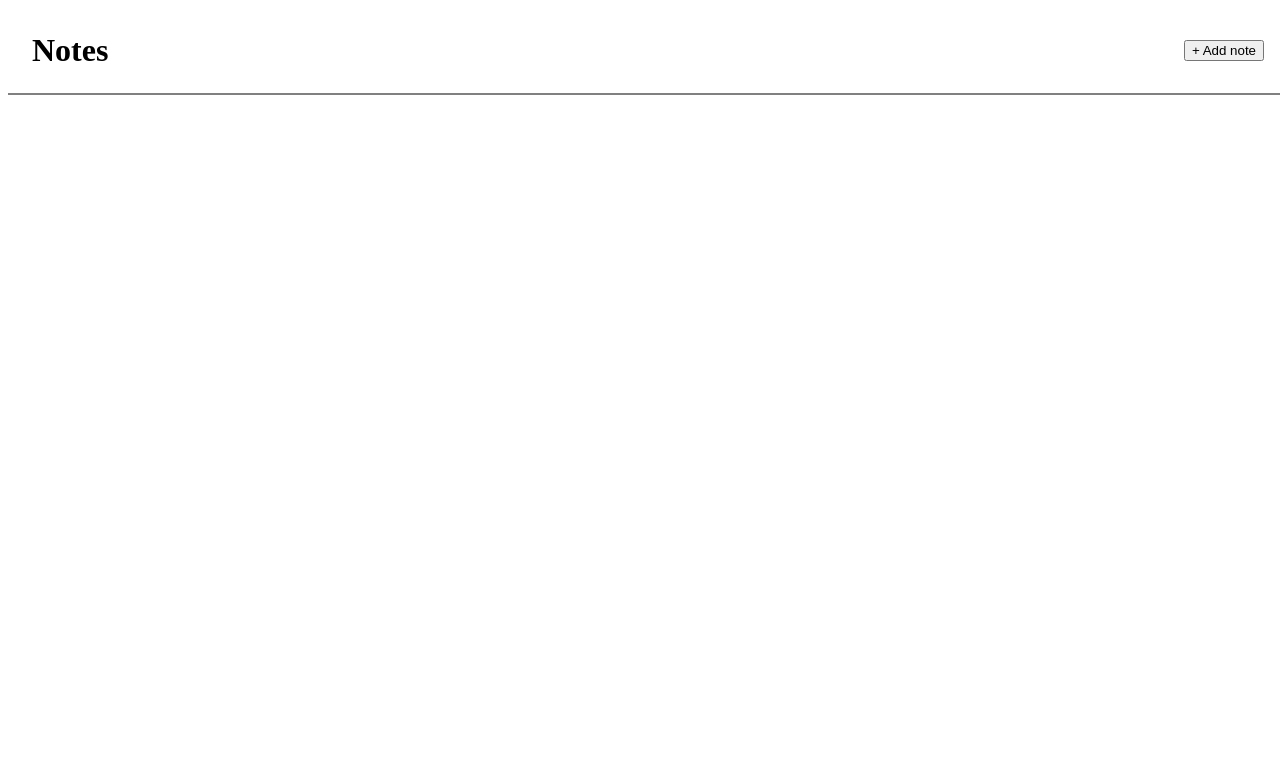
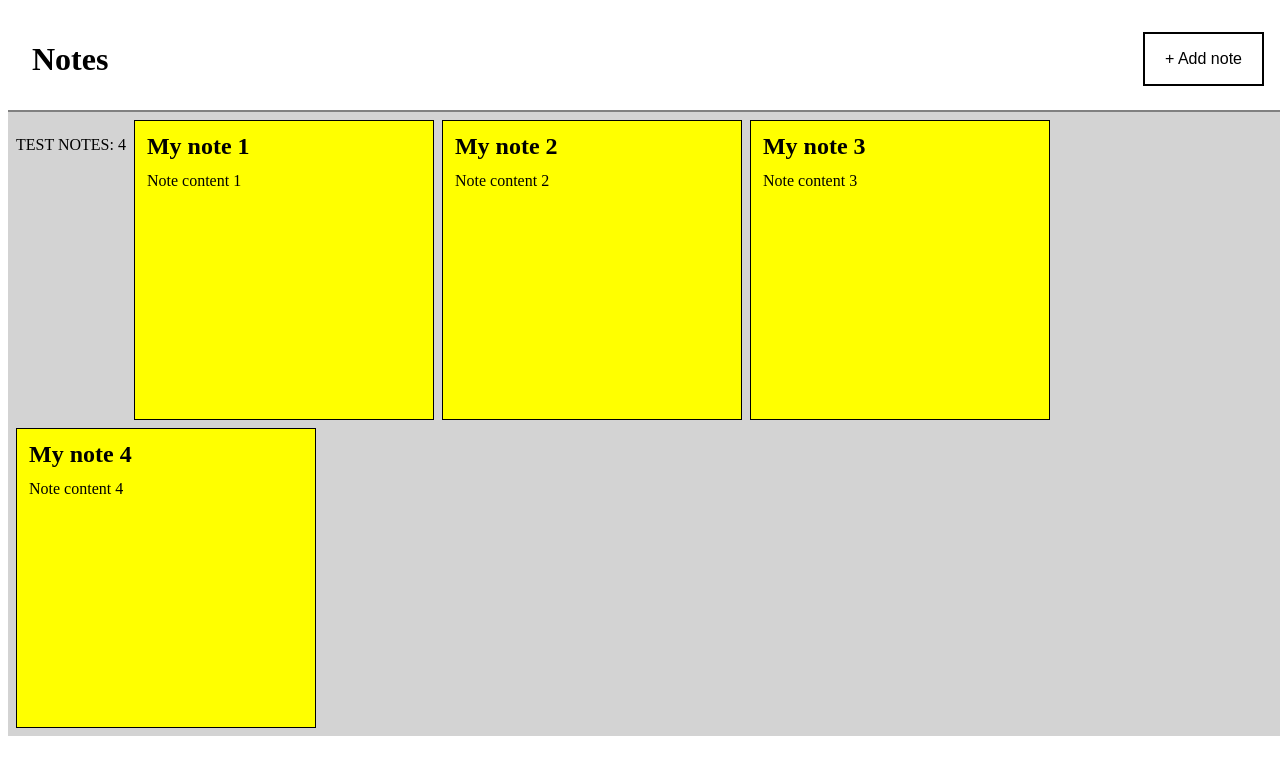
Before and after one commit to bc2324/assignment-1, a React (Vite) app: page / in a window 1280 px wide. Shown: the top 774 px of the page. Built offline with nearby package versions, Linux system fonts and the light colour scheme.

Commit message:
Fix note rendering

```diff
--- a/src/App.jsx
+++ b/src/App.jsx
@@ -1,16 +1,50 @@
-import './App.css'
+import { useState } from "react";
+import "./App.css";
+import NotePreviewComponent from "./NotePreviewComponent";
 
 function App() {
+  const [notes, setNotes] = useState([
+    { id: 1, title: "My note 1", content: "Note content 1" },
+    { id: 2, title: "My note 2", content: "Note content 2" },
+    { id: 3, title: "My note 3", content: "Note content 3" },
+    { id: 4, title: "My note 4", content: "Note content 4" },
+  ]);
+
+  function addNote() {
+    const n = notes.length + 1;
+
+    const newNote = {
+      id: n,
+      title: `My note ${n}`,
+      content: `Note content ${n}`,
+    };
+
+    setNotes([...notes, newNote]);
+  }
+
   return (
     <div className="app">
       <header className="header">
         <h1>Notes</h1>
-        <button className="add-btn">+ Add note</button>
+
+        <button className="add-button" onClick={addNote}>
+          + Add note
+        </button>
       </header>
 
-      <main className="main"></main>
+      <main className="notes-container">
+        <p>TEST NOTES: {notes.length}</p>
+
+        {notes.map((note) => (
+          <NotePreviewComponent
+            key={note.id}
+            title={note.title}
+            content={note.content}
+          />
+        ))}
+      </main>
     </div>
-  )
+  );
 }
 
-export default App
+export default App;
--- a/src/NotePreviewComponent.css
+++ b/src/NotePreviewComponent.css
@@ -0,0 +1,25 @@
+.note-preview {
+    background-color: yellow;
+    width: 300px;
+    height: 300px;
+
+    padding: 12px;
+    box-sizing: border-box;
+
+    border: 1px solid black;
+  }
+
+  .note-preview h2 {
+    margin: 0 0 12px 0;
+  }
+
+  .note-preview p {
+    margin: 0;
+  }
+
+  @media (max-width: 900px) {
+    .note-preview {
+      width: 200px;
+      height: 200px;
+    }
+  }
--- a/src/NotePreviewComponent.jsx
+++ b/src/NotePreviewComponent.jsx
@@ -0,0 +1,12 @@
+import "./NotePreviewComponent.css";
+
+function NotePreviewComponent({ title, content }) {
+  return (
+    <div className="note-preview">
+      <h2>{title}</h2>
+      <p>{content}</p>
+    </div>
+  );
+}
+
+export default NotePreviewComponent;
```
